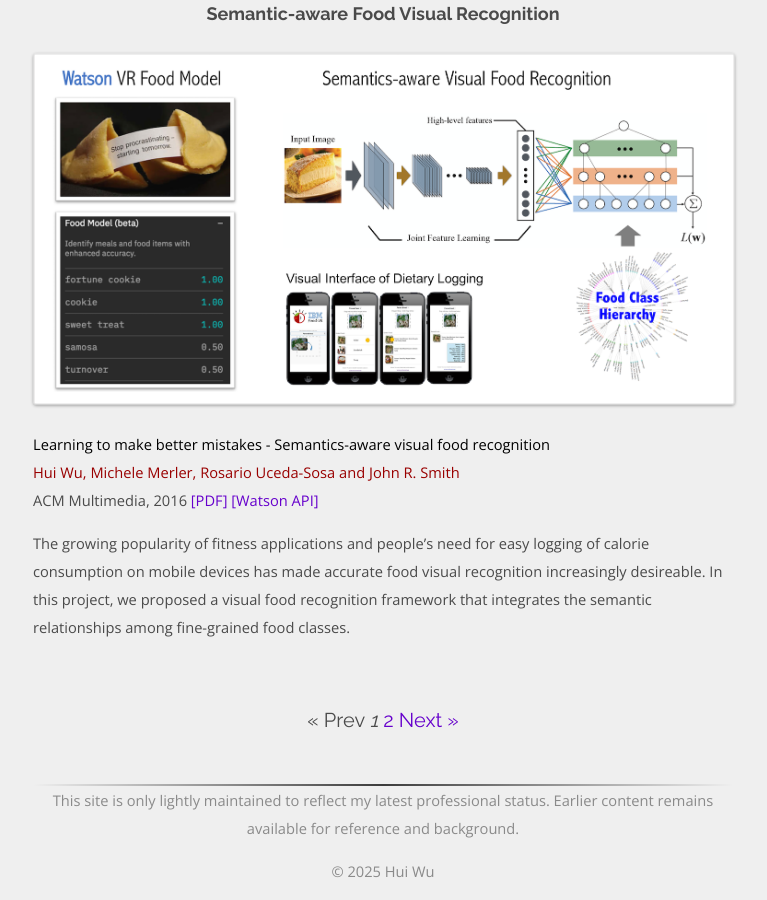
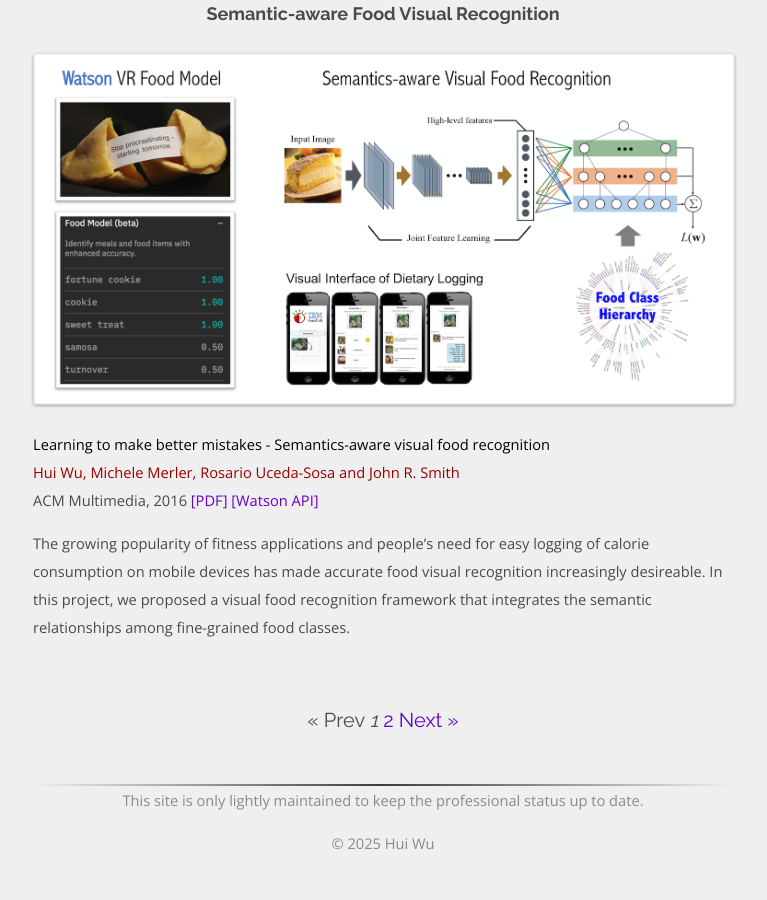
Before and after one commit to spacew/spacew.github.io, a Jekyll site: the page built from index.html, in a window 1280 px wide and 900 px high, scrolled down 2958 px. Shown: the whole window, without its empty margins (257-1024 px from the left). Built offline with Jekyll 4.4.1, drawn with Linux system fonts in a browser that asks for light colours; the list of posts is cut into pages by our own code; after the commit the page ends 3830 px from its top, so only the background shows below that.

Commit message:
Update footer.html

```diff
--- a/_includes/footer.html
+++ b/_includes/footer.html
@@ -4,7 +4,6 @@
         <h2><a href="{{ site.baseurl }}/">Home</a></h2>
     {% endif %}
     <div class="divider"></div>
-    <p> This site is only lightly maintained to reflect my latest professional status.
-    Earlier content remains available for reference and background.</p>
+    <p> This site is only lightly maintained to keep the professional status up to date. </p>
     <p>&copy; 2025 Hui Wu</p>
 </footer>
```
